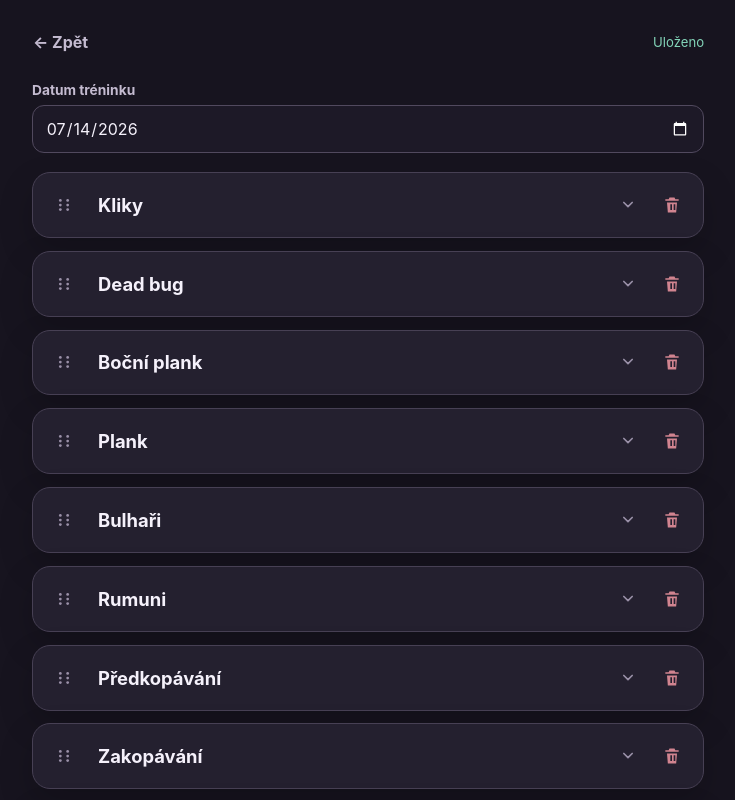
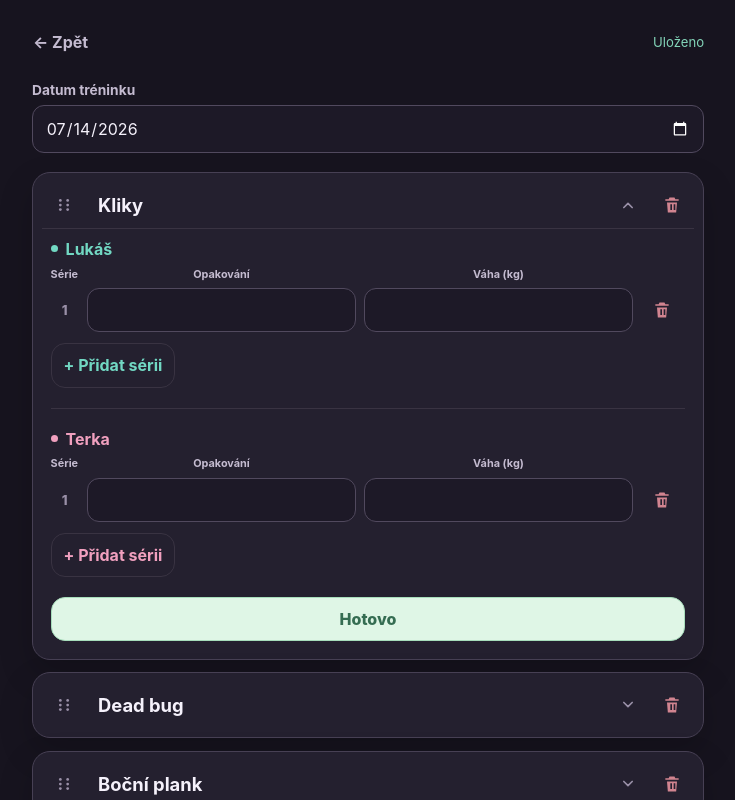
Before and after one commit to l-prokopec/stronk-app, a React (Vite) app: page / in a window 1280 px wide. Both pictures are taken after a click on the button "Nový trénink". Shown: the top 800 px of the page, without its empty margins (272-1007 px from the left). Built offline with nearby package versions, Linux system fonts and the light colour scheme.

Commit message:
add exercise completion flow

```diff
--- a/src/app/App.tsx
+++ b/src/app/App.tsx
@@ -10,7 +10,7 @@ export function App() {
   return <div className="app-shell">
     {saveFailed && !state.activeWorkoutId && <div className="global-error" role="status">Data se nepodařilo uložit do prohlížeče.</div>}
     {state.activeWorkoutId
-      ? <WorkoutScreen onBack={navigation.backToHome} onDeleteWorkout={navigation.deleteOpenWorkout} />
+      ? <WorkoutScreen key={state.activeWorkoutId} onBack={navigation.backToHome} onDeleteWorkout={navigation.deleteOpenWorkout} />
       : navigation.screen === 'templates'
         ? <ExerciseTemplatesScreen onBack={navigation.backToHome} />
         : <HomeScreen onTemplates={navigation.openTemplates} onCreateWorkout={navigation.createWorkout} onOpenWorkout={navigation.openWorkout} />}
--- a/src/app/appReducer.ts
+++ b/src/app/appReducer.ts
@@ -15,6 +15,7 @@ export type AppAction =
   | { type: 'ADD_PERSON_SET'; workoutId: string; exerciseId: string; person: Person }
   | { type: 'DELETE_PERSON_SET'; workoutId: string; exerciseId: string; person: Person; setId: string }
   | { type: 'UPDATE_PERSON_SET'; workoutId: string; exerciseId: string; person: Person; setId: string; field: 'weight' | 'reps'; value: string }
+  | { type: 'COMPLETE_EXERCISE'; workoutId: string; exerciseId: string }
   | { type: 'ADD_TEMPLATE'; name: string }
   | { type: 'RENAME_TEMPLATE'; id: string; name: string }
   | { type: 'TOGGLE_TEMPLATE'; id: string }
@@ -47,7 +48,7 @@ export const appReducer = (state: AppState, action: AppAction): AppState => {
     case 'UPDATE_DATE': return updateWorkout(state, action.workoutId, (workout) => ({ ...workout, date: action.date }))
     case 'ADD_EXERCISE': {
       const name = cleanExerciseName(action.name)
-      let next = updateWorkout(state, action.workoutId, (workout) => ({ ...workout, exercises: [...workout.exercises, { id: createId(), exerciseTemplateId: null, name, order: workout.exercises.length, setsByPerson: createInitialSetsByPerson() }] }))
+      let next = updateWorkout(state, action.workoutId, (workout) => ({ ...workout, exercises: [...workout.exercises, { id: createId(), exerciseTemplateId: null, name, order: workout.exercises.length, setsByPerson: createInitialSetsByPerson(), isCompleted: false }] }))
       if (action.addToTemplates) {
         const existing = next.exerciseTemplates.find((template) => normalizeExerciseName(template.name) === normalizeExerciseName(name))
         next = existing
@@ -70,6 +71,7 @@ export const appReducer = (state: AppState, action: AppAction): AppState => {
     }) }))
     case 'DELETE_PERSON_SET': return updateWorkout(state, action.workoutId, (workout) => ({ ...workout, exercises: workout.exercises.map((exercise) => exercise.id === action.exerciseId ? { ...exercise, setsByPerson: { ...exercise.setsByPerson, [action.person]: exercise.setsByPerson[action.person].filter((set) => set.id !== action.setId) } } : exercise) }))
     case 'UPDATE_PERSON_SET': return updateWorkout(state, action.workoutId, (workout) => ({ ...workout, exercises: workout.exercises.map((exercise) => exercise.id === action.exerciseId ? { ...exercise, setsByPerson: { ...exercise.setsByPerson, [action.person]: exercise.setsByPerson[action.person].map((set) => set.id === action.setId ? { ...set, [action.field]: action.value } : set) } } : exercise) }))
+    case 'COMPLETE_EXERCISE': return updateWorkout(state, action.workoutId, (workout) => ({ ...workout, exercises: workout.exercises.map((exercise) => exercise.id === action.exerciseId ? { ...exercise, isCompleted: true } : exercise) }))
     case 'ADD_TEMPLATE': return state.exerciseTemplates.some((item) => normalizeExerciseName(item.name) === normalizeExerciseName(action.name)) ? state : { ...state, exerciseTemplates: [...state.exerciseTemplates, createTemplate(cleanExerciseName(action.name), state.exerciseTemplates.length)] }
     case 'RENAME_TEMPLATE': return { ...state, exerciseTemplates: state.exerciseTemplates.map((item) => item.id === action.id ? { ...item, name: cleanExerciseName(action.name), updatedAt: now() } : item) }
     case 'TOGGLE_TEMPLATE': return { ...state, exerciseTemplates: state.exerciseTemplates.map((item) => item.id === action.id ? { ...item, enabledByDefault: !item.enabledByDefault, updatedAt: now() } : item) }
--- a/src/domain/workouts.ts
+++ b/src/domain/workouts.ts
@@ -12,7 +12,7 @@ export const createWorkout = (state: AppState, mode: WorkoutCreationMode = 'with
     : []
   return {
     id: workoutId, date: toLocalDate(currentDate), createdAt: timestamp, updatedAt: timestamp,
-    exercises: templates.map((template, order) => ({ id: createId(), exerciseTemplateId: template.id, name: template.name, order, setsByPerson: createInitialSetsByPerson() })),
+    exercises: templates.map((template, order) => ({ id: createId(), exerciseTemplateId: template.id, name: template.name, order, setsByPerson: createInitialSetsByPerson(), isCompleted: false })),
   }
 }
 
--- a/src/features/workout/ExerciseCard.tsx
+++ b/src/features/workout/ExerciseCard.tsx
@@ -5,19 +5,21 @@ import { DragHandle, type DragHandleProps } from '../../components/SortableList'
 import type { WorkoutExercise } from '../../types/workout'
 import { PersonSetsEditor } from './PersonSetsEditor'
 
-export function ExerciseCard({ workoutId, exercise, dragHandle }: { workoutId: string; exercise: WorkoutExercise; dragHandle: DragHandleProps }) {
-  const { dispatch } = useApp(); const [confirmRemove, setConfirmRemove] = useState(false); const [expanded, setExpanded] = useState(false)
+export function ExerciseCard({ workoutId, exercise, dragHandle, expanded, onToggle, onComplete }: { workoutId: string; exercise: WorkoutExercise; dragHandle: DragHandleProps; expanded: boolean; onToggle: () => void; onComplete: () => void }) {
+  const { dispatch } = useApp(); const [confirmRemove, setConfirmRemove] = useState(false)
   const hasValues = (['lukas', 'terka'] as const).some((person) => exercise.setsByPerson[person].some((set) => set.weight || set.reps))
   const remove = () => hasValues ? setConfirmRemove(true) : dispatch({ type: 'REMOVE_EXERCISE', workoutId, exerciseId: exercise.id })
+  const status = exercise.isCompleted ? 'completed' : hasValues ? 'in-progress' : null
   return <article className="exercise-card">
     <div className="card-heading">
       <DragHandle label={`Přesunout cvik ${exercise.name}`} {...dragHandle} />
-      <h3><button className="exercise-toggle" type="button" aria-expanded={expanded} onClick={() => setExpanded((value) => !value)}><span>{exercise.name}</span><svg aria-hidden="true" viewBox="0 0 24 24"><path d="m7 9 5 5 5-5" /></svg></button></h3>
+      <h3><button className="exercise-toggle" type="button" aria-expanded={expanded} onClick={onToggle}><span>{exercise.name}</span>{status === 'in-progress' && <span className="exercise-status exercise-status--in-progress" aria-hidden="true" />}{status === 'completed' && <span className="exercise-status exercise-status--completed" aria-hidden="true">✓</span>}<svg aria-hidden="true" viewBox="0 0 24 24"><path d="m7 9 5 5 5-5" /></svg></button></h3>
       <button className="icon-danger" aria-label={`Odstranit cvik ${exercise.name}`} onClick={remove}><svg aria-hidden="true" viewBox="0 0 24 24"><path d="M9 3h6l1 2h4v2H4V5h4l1-2Zm-3 6h12l-1 12H7L6 9Zm4 2v7h2v-7h-2Zm4 0v7h2v-7h-2Z" /></svg></button>
     </div>
     {expanded && <div className="exercise-card__content">
       <PersonSetsEditor workoutId={workoutId} exercise={exercise} person="lukas" displayName="Lukáš" genitiveName="Lukáše" addName="Lukáše" />
       <PersonSetsEditor workoutId={workoutId} exercise={exercise} person="terka" displayName="Terka" genitiveName="Terky" addName="Terku" />
+      <button className="exercise-complete" type="button" onClick={onComplete}>Hotovo</button>
     </div>}
     {confirmRemove && <ConfirmDialog title={`Odstranit cvik ${exercise.name}?`} message="Zadané hodnoty v tomto cviku budou odstraněny. Výchozí šablona ani starší tréninky se nezmění." onCancel={() => setConfirmRemove(false)} onConfirm={() => { dispatch({ type: 'REMOVE_EXERCISE', workoutId, exerciseId: exercise.id }); setConfirmRemove(false) }} />}
   </article>
--- a/src/features/workout/WorkoutScreen.tsx
+++ b/src/features/workout/WorkoutScreen.tsx
@@ -5,11 +5,17 @@ import { EmptyState } from '../../components/EmptyState'
 import { SortableItem, SortableList } from '../../components/SortableList'
 import { AddExerciseDialog } from './AddExerciseDialog'
 import { ExerciseCard } from './ExerciseCard'
+import type { WorkoutExercise } from '../../types/workout'
+
+const hasValues = (exercise: WorkoutExercise) => (['lukas', 'terka'] as const).some((person) => exercise.setsByPerson[person].some((set) => set.weight || set.reps))
+const nextExerciseId = (exercises: WorkoutExercise[]) => exercises.find((exercise) => !exercise.isCompleted && hasValues(exercise))?.id ?? exercises.find((exercise) => !exercise.isCompleted)?.id ?? null
 
 export function WorkoutScreen({ onBack, onDeleteWorkout }: { onBack: () => void; onDeleteWorkout: (id: string) => void }) {
-  const { state, dispatch, saveFailed } = useApp(); const [showAdd, setShowAdd] = useState(false); const [confirmDelete, setConfirmDelete] = useState(false)
+  const { state, dispatch, saveFailed } = useApp()
   const workout = state.workouts.find((item) => item.id === state.activeWorkoutId)
+  const [showAdd, setShowAdd] = useState(false); const [confirmDelete, setConfirmDelete] = useState(false); const [expandedExerciseId, setExpandedExerciseId] = useState<string | null>(() => workout ? nextExerciseId(workout.exercises) : null)
   if (!workout) return <main><button className="back-button" onClick={onBack}>← Zpět</button><EmptyState title="Trénink nebyl nalezen">Mohl být odstraněn v jiné kartě prohlížeče.</EmptyState></main>
+  const completeExercise = (exerciseId: string) => { const remaining = workout.exercises.map((exercise) => exercise.id === exerciseId ? { ...exercise, isCompleted: true } : exercise); setExpandedExerciseId(nextExerciseId(remaining)); dispatch({ type: 'COMPLETE_EXERCISE', workoutId: workout.id, exerciseId }) }
   return <main className="workout-screen">
     <header className="screen-header workout-screen__header"><button className="back-button" onClick={onBack}>← Zpět</button><span className={saveFailed ? 'save-error' : 'saved'} role="status">{saveFailed ? 'Data se nepodařilo uložit do prohlížeče.' : 'Uloženo'}</span></header>
     <div className="workout-screen__content">
@@ -21,7 +27,7 @@ export function WorkoutScreen({ onBack, onDeleteWorkout }: { onBack: () => void;
               ids={workout.exercises.map((exercise) => exercise.id)}
               onReorder={(activeId, overId) => dispatch({ type: 'REORDER_EXERCISES', workoutId: workout.id, activeId, overId })}
             >
-              {workout.exercises.map((exercise) => <SortableItem key={exercise.id} id={exercise.id}>{(handle) => <ExerciseCard workoutId={workout.id} exercise={exercise} dragHandle={handle} />}</SortableItem>)}
+              {workout.exercises.map((exercise) => <SortableItem key={exercise.id} id={exercise.id}>{(handle) => <ExerciseCard workoutId={workout.id} exercise={exercise} dragHandle={handle} expanded={!exercise.isCompleted && expandedExerciseId === exercise.id} onToggle={() => !exercise.isCompleted && setExpandedExerciseId((current) => current === exercise.id ? null : exercise.id)} onComplete={() => completeExercise(exercise.id)} />}</SortableItem>)}
             </SortableList>}
       </section>
       <div className="bottom-actions"><button className="primary-action full workout-screen__primary-action" onClick={() => setShowAdd(true)}>+ Přidat cvik</button><button className="text-danger full" onClick={() => setConfirmDelete(true)}>Odstranit celý trénink</button></div>
--- a/src/storage/appStorage.ts
+++ b/src/storage/appStorage.ts
@@ -22,7 +22,7 @@ export const createInitialState = (): AppState => {
 const isRecord = (value: unknown): value is Record<string, unknown> => typeof value === 'object' && value !== null
 const isTemplate = (value: unknown): value is ExerciseTemplate => isRecord(value) && typeof value.id === 'string' && typeof value.name === 'string' && typeof value.enabledByDefault === 'boolean' && typeof value.order === 'number'
 const isPersonSet = (value: unknown): value is PersonSet => isRecord(value) && typeof value.id === 'string' && typeof value.reps === 'string' && typeof value.weight === 'string'
-const isExercise = (value: unknown): value is WorkoutExercise => isRecord(value) && typeof value.id === 'string' && (value.exerciseTemplateId === null || typeof value.exerciseTemplateId === 'string') && typeof value.name === 'string' && typeof value.order === 'number' && isRecord(value.setsByPerson) && Array.isArray(value.setsByPerson.lukas) && value.setsByPerson.lukas.every(isPersonSet) && Array.isArray(value.setsByPerson.terka) && value.setsByPerson.terka.every(isPersonSet)
+const isExercise = (value: unknown): value is WorkoutExercise => isRecord(value) && typeof value.id === 'string' && (value.exerciseTemplateId === null || typeof value.exerciseTemplateId === 'string') && typeof value.name === 'string' && typeof value.order === 'number' && (value.isCompleted === undefined || typeof value.isCompleted === 'boolean') && isRecord(value.setsByPerson) && Array.isArray(value.setsByPerson.lukas) && value.setsByPerson.lukas.every(isPersonSet) && Array.isArray(value.setsByPerson.terka) && value.setsByPerson.terka.every(isPersonSet)
 const isWorkout = (value: unknown): value is Workout => isRecord(value) && typeof value.id === 'string' && typeof value.date === 'string' && typeof value.createdAt === 'string' && typeof value.updatedAt === 'string' && Array.isArray(value.exercises) && value.exercises.every(isExercise)
 const hasStateShape = (value: Record<string, unknown>) => Array.isArray(value.exerciseTemplates) && value.exerciseTemplates.every(isTemplate) && Array.isArray(value.workouts) && (value.activeWorkoutId === null || typeof value.activeWorkoutId === 'string')
 export const isAppState = (value: unknown): value is AppState => isRecord(value) && value.version === 2 && hasStateShape(value) && (value.workouts as unknown[]).every(isWorkout)
@@ -40,6 +40,7 @@ export const migrateV1State = (legacy: LegacyAppState): AppState => ({
     ...workout,
     exercises: workout.exercises.map(({ sets, ...exercise }) => ({
       ...exercise,
+      isCompleted: false,
       setsByPerson: {
         lukas: sets.map((set) => ({ id: createId(), reps: set.lukas.reps, weight: set.lukas.weight })),
         terka: sets.map((set) => ({ id: createId(), reps: set.terka.reps, weight: set.terka.weight })),
--- a/src/styles/global.css
+++ b/src/styles/global.css
@@ -119,10 +119,14 @@ main { width: 100%; min-width: 0; padding: max(1.1rem, env(safe-area-inset-top))
 .card-heading { display: grid; grid-template-columns: 44px minmax(0, 1fr) 44px; align-items: center; gap: .25rem; }
 .card-heading h3 { min-width: 0; }
 .exercise-toggle { display: flex; align-items: center; justify-content: space-between; gap: .6rem; width: 100%; min-width: 0; padding: .7rem .45rem; color: var(--text-primary); background: transparent; text-align: left; }
-.exercise-toggle span { min-width: 0; overflow-wrap: anywhere; }
+.exercise-toggle > span:first-child { min-width: 0; margin-right: auto; overflow-wrap: anywhere; }
 .exercise-toggle svg { width: 20px; height: 20px; flex: 0 0 20px; fill: none; stroke: var(--text-muted); stroke-width: 2; stroke-linecap: round; stroke-linejoin: round; transition: transform .2s ease; }
 .exercise-toggle[aria-expanded="true"] svg { transform: rotate(180deg); }
 .exercise-card__content { padding: .6rem .55rem .55rem; border-top: 1px solid var(--border-subtle); }
+.exercise-status { display: inline-grid; place-items: center; flex: 0 0 auto; }
+.exercise-status--in-progress { width: 8px; height: 8px; border-radius: 50%; background: var(--accent); opacity: .72; }
+.exercise-status--completed { width: 23px; height: 23px; border-radius: 50%; color: #356d52; background: #ccefd8; font-size: .88rem; font-weight: 900; }
+.exercise-complete { width: 100%; min-height: 44px; margin-top: 1.2rem; border: 1px solid #a7ddbb; color: #356d52; background: #dff6e6; font-weight: 800; }
 .icon-danger { display: grid; place-items: center; width: 44px; min-width: 44px; padding: .65rem; color: var(--danger-muted); background: transparent; }
 .icon-danger svg { width: 20px; height: 20px; fill: currentColor; }
 .drag-handle { display: grid; place-items: center; width: 44px; min-width: 44px; padding: .6rem; color: var(--text-muted); background: transparent; cursor: grab; touch-action: none; }
--- a/src/types/workout.ts
+++ b/src/types/workout.ts
@@ -2,7 +2,7 @@ export type Person = 'lukas' | 'terka'
 export type PersonSet = { id: string; reps: string; weight: string }
 export type ExerciseSetsByPerson = Record<Person, PersonSet[]>
 export type ExerciseTemplate = { id: string; name: string; enabledByDefault: boolean; order: number; createdAt: string; updatedAt: string }
-export type WorkoutExercise = { id: string; exerciseTemplateId: string | null; name: string; order: number; setsByPerson: ExerciseSetsByPerson }
+export type WorkoutExercise = { id: string; exerciseTemplateId: string | null; name: string; order: number; setsByPerson: ExerciseSetsByPerson; isCompleted?: boolean }
 export type Workout = { id: string; date: string; exercises: WorkoutExercise[]; createdAt: string; updatedAt: string }
 export type AppState = { version: 2; exerciseTemplates: ExerciseTemplate[]; workouts: Workout[]; activeWorkoutId: string | null }
 export type WorkoutCreationMode = 'withTemplates' | 'empty'
```
Also changed, not shown: 2 other files (tests, documents, lock files or other folders).
